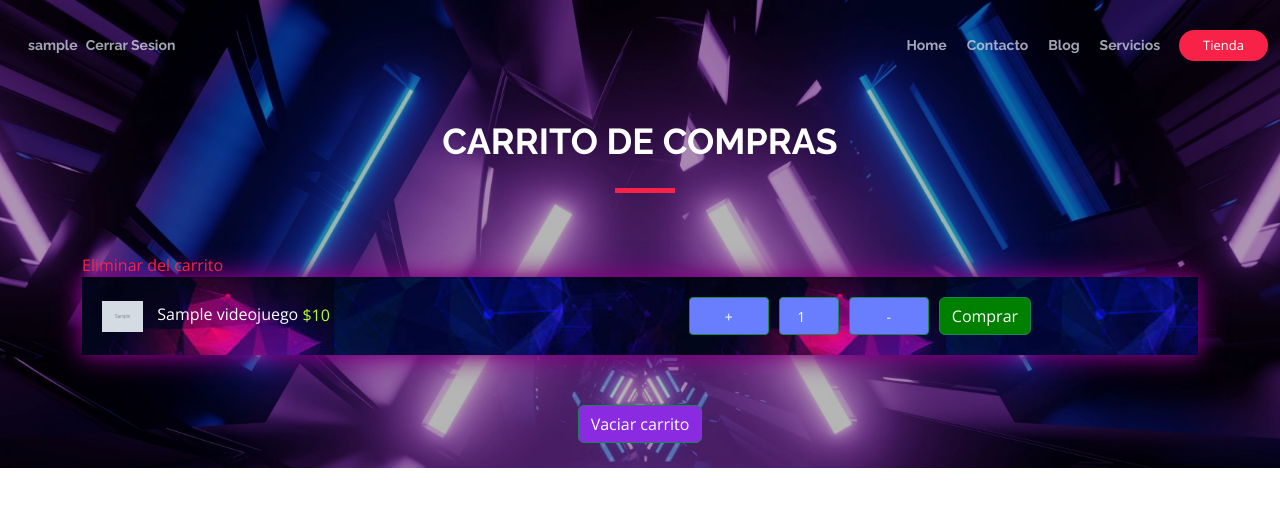
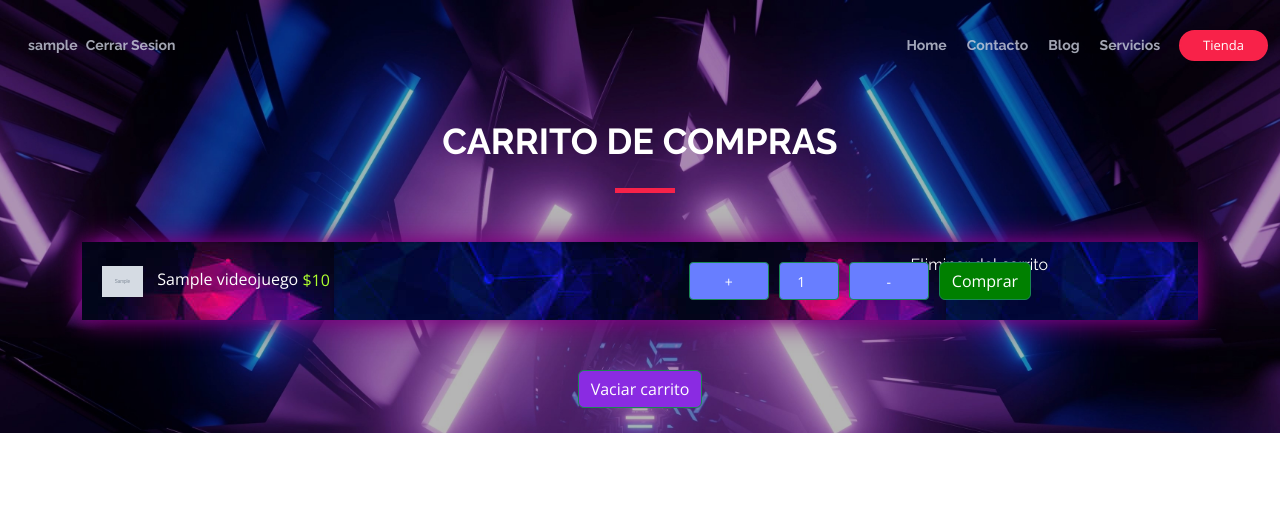
Before and after one commit to zlcosio21/moral-games, a Django app: page /carrito/ in a window 1280 px wide. Shown: the top 507 px of the page. Run offline with Django 4.2, Linux system fonts and the light colour scheme; a user stored in the database is signed in; tables that the repository leaves empty hold one stand-in row (values such as "Sample post"); grey boxes marked "Sample" are stand-in pictures; some libraries are stand-ins or nearby versions.

Commit message:
Estilo al hipervinculo de eliminar del carrito

```diff
--- a/MoralGamesApp/static/assets/css/style.css
+++ b/MoralGamesApp/static/assets/css/style.css
@@ -415,6 +415,15 @@ h6 {
   margin-left: 30px;
   margin-bottom: 6px;
   font-size: 20px;
+}
+
+.delete-videogame-car {
+  color: white;
+  margin-bottom: -35px;
+  display: flex;
+  flex-direction: row-reverse;
+  font-family: "Raleway", sans-serif;
+  margin-right: 150px;
 }
 
 /*--------------------------------------------------------------
```
